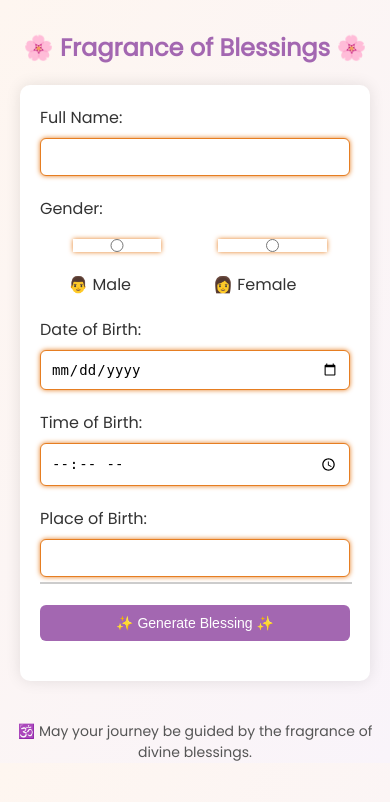
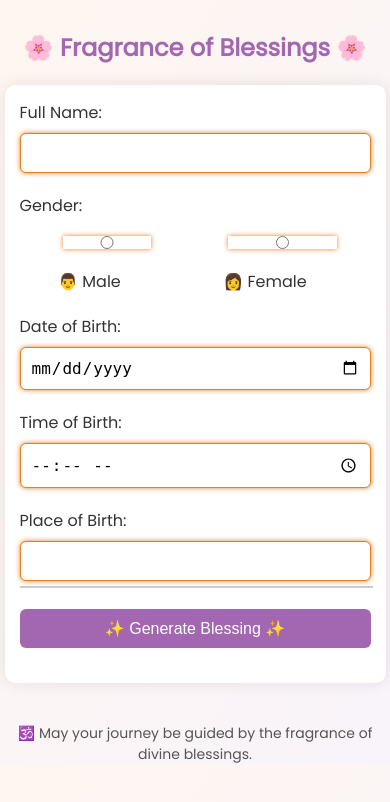
Before and after one commit to Atypunj/Ayourasky, a Flask app: page / in a window 390 px wide. Shown: the top 802 px of the page. Run offline with Flask 3, Linux system fonts and the light colour scheme.

Commit message:
Update blessings.html

```diff
--- a/templates/blessings.html
+++ b/templates/blessings.html
@@ -2,6 +2,7 @@
 <!DOCTYPE html>
 <html>
 <head>
+    <meta name="viewport" content="width=device-width, initial-scale=1">
     <title>Ayoura Sky - Divine Blessings</title>
     <link href="https://fonts.googleapis.com/css2?family=Poppins&display=swap" rel="stylesheet">
     <style>
@@ -69,8 +70,12 @@
         }
         @media (max-width: 600px) {
             form {
-                padding: 20px;
-                margin: 20px;
+                width: 90%;
+                padding: 15px;
+                margin: 10px auto;
+            }
+            input, select, button {
+                font-size: 16px;
             }
         }
         @keyframes fadeIn {
```
